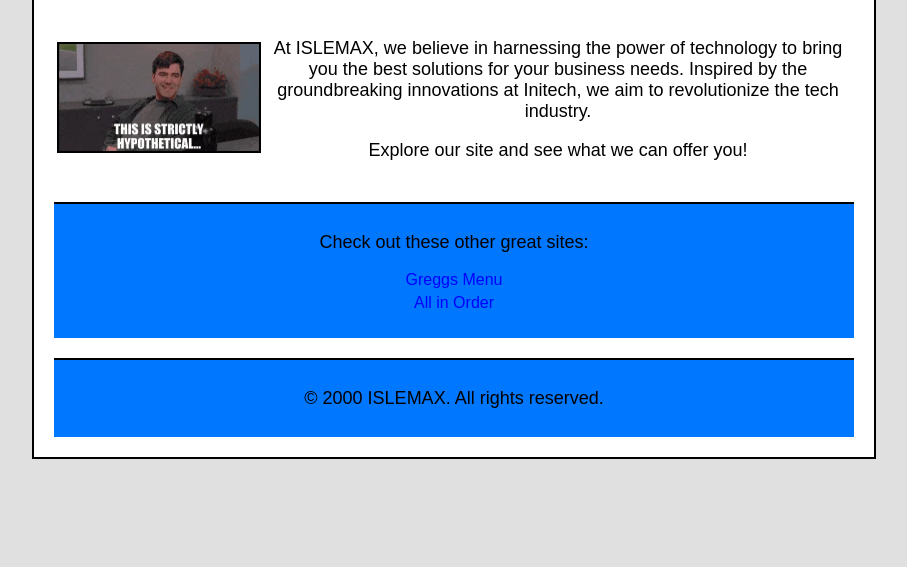
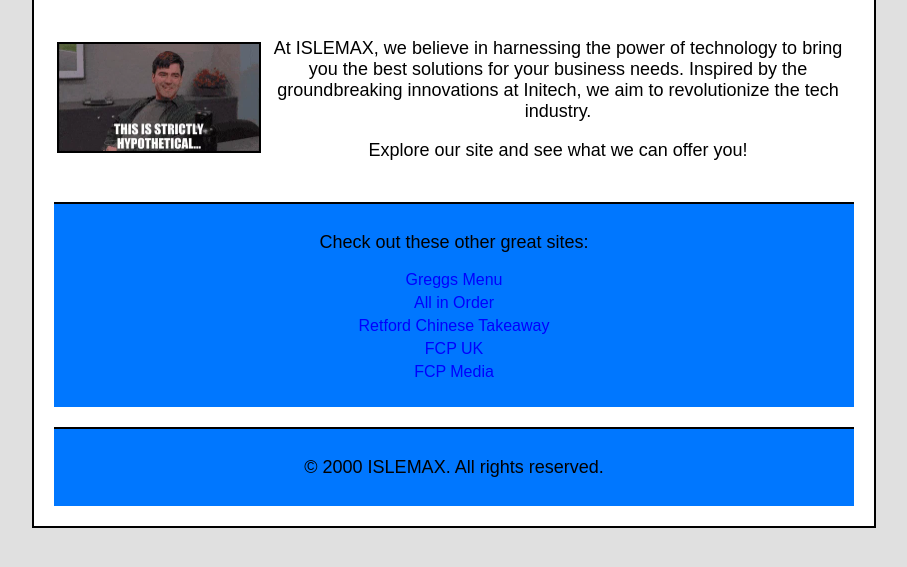
Before and after one commit to elljfb/islemax, a website: page index.html in a window 1280 px wide. Shown: the part 225-792 px from the top of the page, without its empty margins (186-1093 px from the left). Drawn offline with Linux system fonts and the light colour scheme.

Commit message:
Update index.html

```diff
--- a/index.html
+++ b/index.html
@@ -31,6 +31,9 @@
             <ul>
                 <li><a href="https://greggs-menu.net">Greggs Menu</a></li>
                 <li><a href="https://allinorder.uk">All in Order</a></li>
+                <li><a href="https://retford-chinese-takeaway.com">Retford Chinese Takeaway</a></li>
+                <li><a href="https://fcp.uk.com">FCP UK</a></li>
+                <li><a href="https://fcpmedia.net">FCP Media</a></li>
             </ul>
         </div>
         <div class="footer">
```
